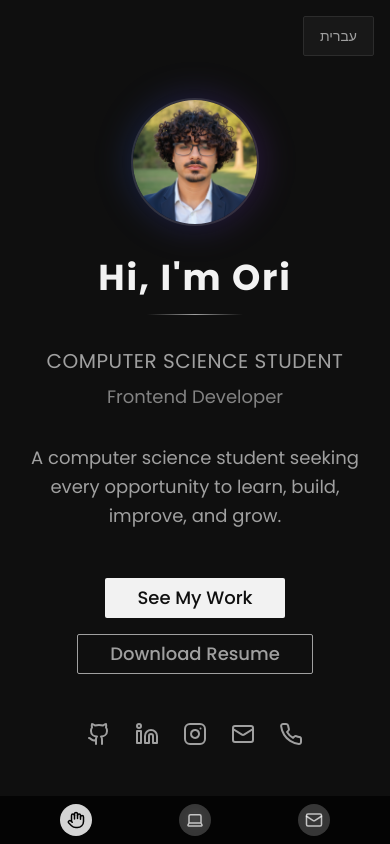
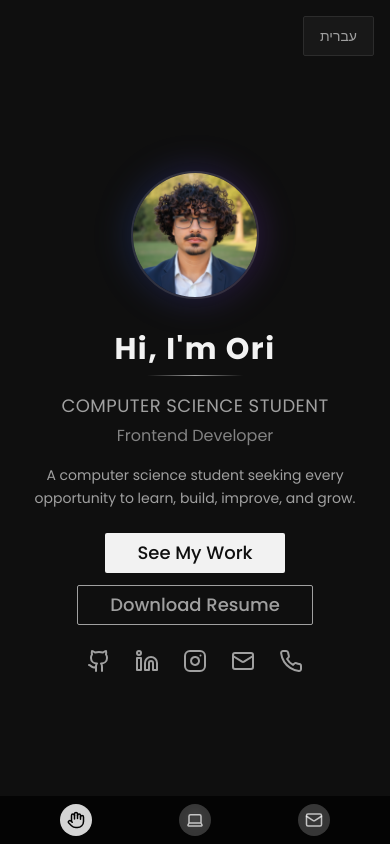
Before and after one commit to LorelDev/portfolio-oriasher, a React (Vite) app: page / in a window 390 px wide. Shown: the top 844 px of the page. Built offline with nearby package versions, Linux system fonts and the light colour scheme.

Commit message:
Adjust spacing for mobile view
Adjust the spacing between the profile image and the top of the screen to ensure all content, including the down arrow, is visible on mobile devices.

```diff
--- a/src/components/ProfessionalHero.tsx
+++ b/src/components/ProfessionalHero.tsx
@@ -12,8 +12,8 @@ interface ProfessionalHeroProps {
 
 const ProfessionalHero: React.FC<ProfessionalHeroProps> = ({ language, currentText, isRtl }) => {
   return (
-    <section className="min-h-[100dvh] flex items-center justify-center relative z-10 px-6" id="hero">
-      <div className="max-w-6xl mx-auto">
+    <section className="min-h-[100dvh] flex items-center justify-center relative z-10 px-6 py-4" id="hero">
+      <div className="max-w-6xl mx-auto flex flex-col h-full justify-between">
         <div className="flex flex-col lg:grid lg:grid-cols-2 gap-8 lg:gap-12 items-center">
 
           {/* Profile Image - Mobile: Top, Desktop: Left */}
@@ -40,9 +40,9 @@ const ProfessionalHero: React.FC<ProfessionalHeroProps> = ({ language, currentTe
               initial={{ opacity: 0, y: 30 }}
               animate={{ opacity: 1, y: 0 }}
               transition={{ duration: 0.8, delay: 0.4 }}
-              className="mb-8"
+              className="mb-4 md:mb-8"
             >
-              <h1 className="text-4xl md:text-6xl lg:text-7xl font-black tracking-wider text-almost-white mb-4">
+              <h1 className="text-3xl md:text-6xl lg:text-7xl font-black tracking-wider text-almost-white mb-2 md:mb-4">
                 {currentText.hero.greeting}
               </h1>
               <div className="w-24 h-px bg-gradient-to-r from-transparent via-light-gray to-transparent mx-auto lg:mx-0"></div>
@@ -53,12 +53,12 @@ const ProfessionalHero: React.FC<ProfessionalHeroProps> = ({ language, currentTe
               initial={{ opacity: 0, y: 20 }}
               animate={{ opacity: 1, y: 0 }}
               transition={{ duration: 0.8, delay: 0.6 }}
-              className="mb-8"
+              className="mb-4 md:mb-8"
             >
-              <h2 className="text-xl md:text-2xl font-light text-light-gray tracking-wide uppercase">
+              <h2 className="text-lg md:text-2xl font-light text-light-gray tracking-wide uppercase">
                 {currentText.hero.title}
               </h2>
-              <h3 className="text-lg md:text-xl font-light text-light-gray/80 mt-2">
+              <h3 className="text-base md:text-xl font-light text-light-gray/80 mt-1 md:mt-2">
                 {currentText.hero.subtitle}
               </h3>
             </motion.div>
@@ -68,7 +68,7 @@ const ProfessionalHero: React.FC<ProfessionalHeroProps> = ({ language, currentTe
               initial={{ opacity: 0, y: 20 }}
               animate={{ opacity: 1, y: 0 }}
               transition={{ duration: 0.8, delay: 0.8 }}
-              className="text-lg md:text-xl leading-relaxed mb-12 text-light-gray max-w-2xl mx-auto lg:mx-0"
+              className="text-sm md:text-lg leading-relaxed mb-6 md:mb-12 text-light-gray max-w-2xl mx-auto lg:mx-0"
             >
               {currentText.hero.tagline}
             </motion.p>
@@ -78,7 +78,7 @@ const ProfessionalHero: React.FC<ProfessionalHeroProps> = ({ language, currentTe
               initial={{ opacity: 0, y: 20 }}
               animate={{ opacity: 1, y: 0 }}
               transition={{ duration: 0.8, delay: 1.0 }}
-              className="flex flex-col sm:flex-row gap-4 justify-center lg:justify-start items-center mb-12"
+              className="flex flex-col sm:flex-row gap-3 md:gap-4 justify-center lg:justify-start items-center mb-6 md:mb-12"
             >
               <Link to="projects" smooth={true} duration={800}>
                 <Button
```
